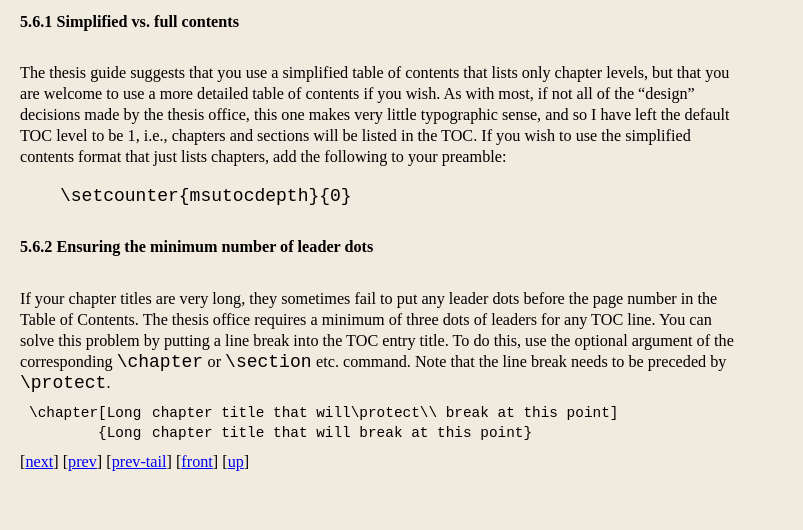
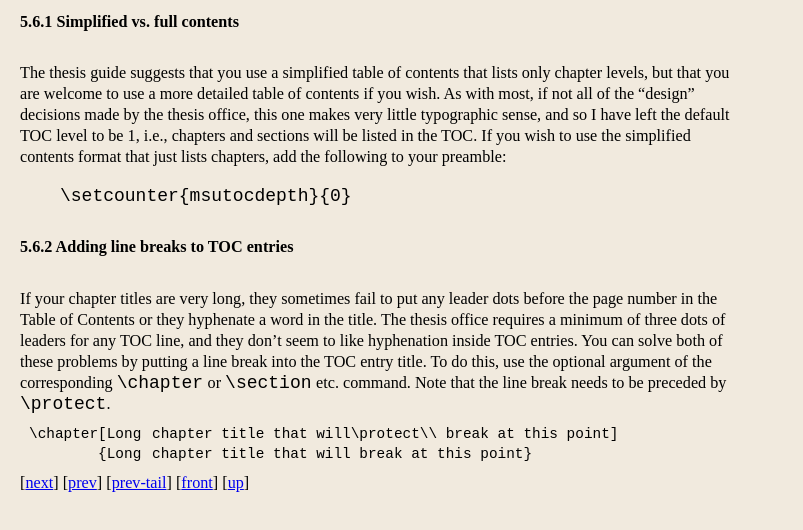
Before and after one commit to amunn/msu-thesis, a plain HTML site: page docs/TableofContentsissues.html in a window 1280 px wide. Shown: the part 310-840 px from the top of the page, without its empty margins (0-803 px from the left). Drawn offline with Linux system fonts and the light colour scheme.

Commit message:
Updated annotated template file; updated new line in TOC entries to be more general

```diff
--- a/docs/TableofContentsissues.html
+++ b/docs/TableofContentsissues.html
@@ -30,10 +30,11 @@ preamble:</span>
 <!-- l. 201 --><p class='noindent'><code class='verb'>\setcounter{msutocdepth}{0}</code></p></blockquote>
 <!-- l. 203 --><p class='noindent'>
 </p>
-<h5 class='subsubsectionHead' id='ensuring-the-minimum-number-of-leader-dots'><span class='titlemark'><span class='ec-lmr-10'>5.6.2   </span></span> <a id='x20-220005.6.2'></a><span class='ec-lmr-10'>Ensuring the minimum number of leader dots</span></h5>
+<h5 class='subsubsectionHead' id='adding-line-breaks-to-toc-entries'><span class='titlemark'><span class='ec-lmr-10'>5.6.2   </span></span> <a id='x20-220005.6.2'></a><span class='ec-lmr-10'>Adding line breaks to TOC entries</span></h5>
 <!-- l. 204 --><p class='noindent'><span class='ec-lmr-10'>If your chapter titles are very long, they sometimes fail to put any leader dots before the page number in the
-Table of Contents. The thesis office requires a minimum of three dots of leaders for any TOC line. You can solve
-this problem by putting a line break into the TOC entry title. To do this, use the optional argument of the
+Table of Contents or they hyphenate a word in the title. The thesis office requires a minimum of three dots of
+leaders for any TOC line, and they don’t seem to like hyphenation inside TOC entries. You can solve both of
+these problems by putting a line break into the TOC entry title. To do this, use the optional argument of the
 corresponding </span><code class='verb'>\chapter</code> <span class='ec-lmr-10'>or </span><code class='verb'>\section</code> <span class='ec-lmr-10'>etc. command. Note that the line break needs to be preceded by</span>
 <code class='verb'>\protect</code><span class='ec-lmr-10'>.</span>
 </p>
```
Also changed, not shown: docs/Usingtheclass.html (+1 -1 lines), 3 other files.
